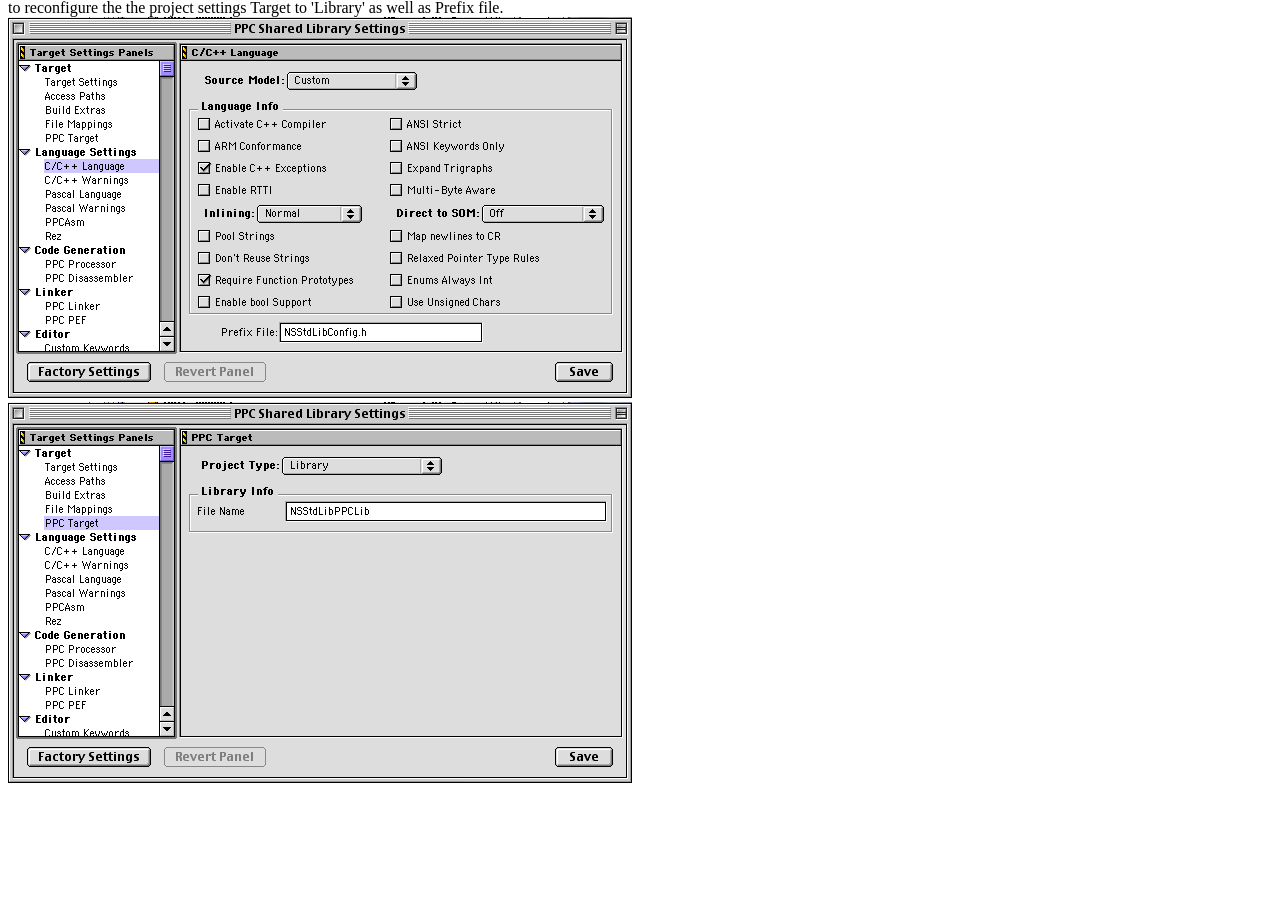
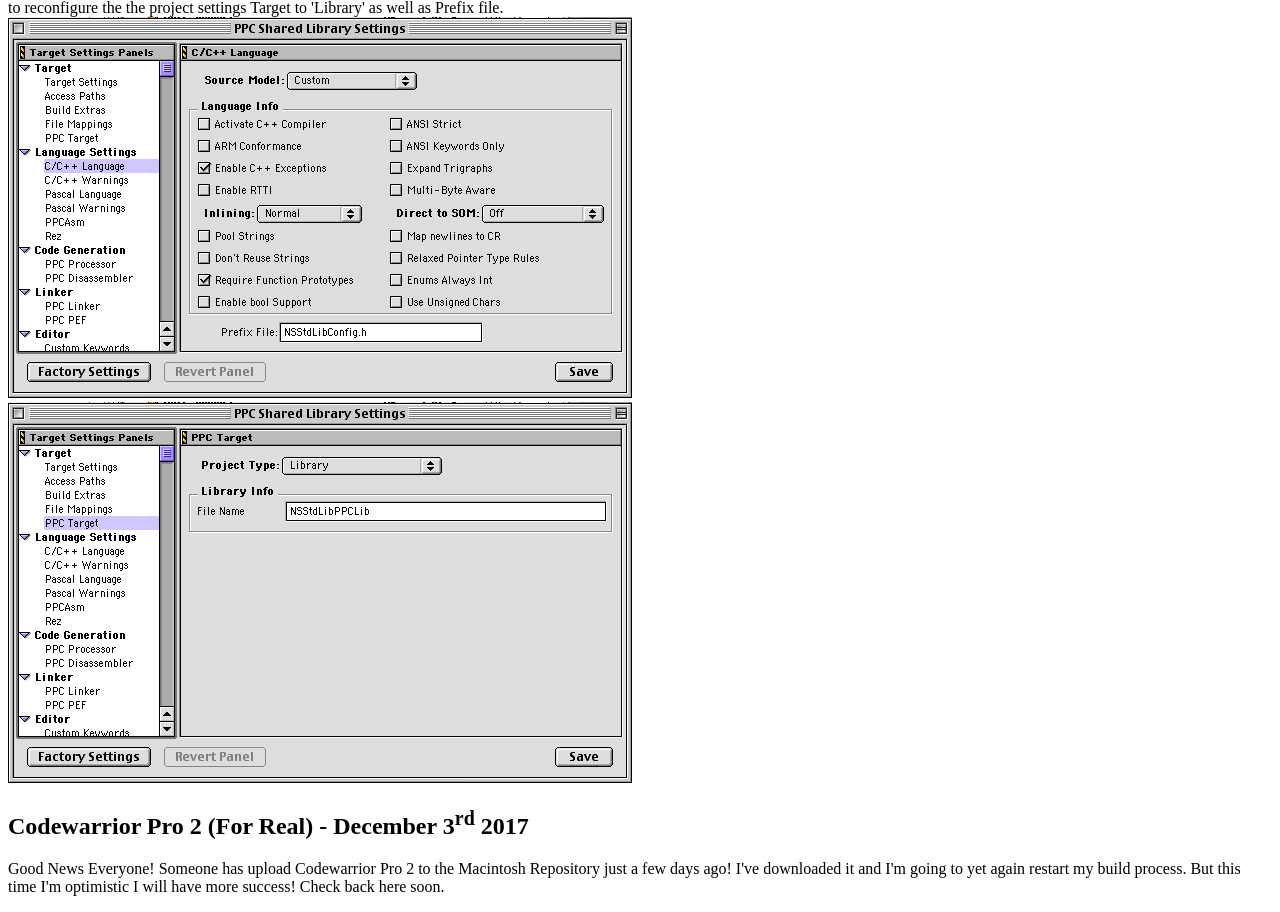
Before and after one commit to acolchagoff/denodster.github.io, a plain HTML site: page netscape/index.html in a window 1280 px wide. Shown: the part 4746-5658 px from the top of the page. Before the commit the page ends 5549 px from the top, so only its background shows below. Drawn offline with Linux system fonts and the light colour scheme.

Commit message:
Update on Codewarrior 2

```diff
--- a/netscape/index.html
+++ b/netscape/index.html
@@ -149,5 +149,7 @@
 		<p>Well this attempt went nowhere fast...<br /><img src="cw_version.gif" /></p>
 		<p>Progress! I copied the IDE executable from Codewarrior 3, so that I'm not useing Codewarrior IDE 3.0 with the Codewarrior Pro 1 libraries, so far I'm finding that the libraries that shipped with Codewarrior Pro 1 are more compatible with the netscape source than the libraries that shipped with codewarrior Pro 3. If only I had a copy of Codewarrior Pro 2 this would probably be a lot easier...</p>
 		<p>I've discovered that things work well if I do two things. The codewarrior project files have lost their configuration when being opened by Codewarrior Pro 3. The first thing that fixes many issues is to reconfigure the the project settings Target to 'Library' as well as Prefix file.<br /><img src="settings1.gif" /><br /><img src="settings2.gif" /></p>
+		<h2>Codewarrior Pro 2 (For Real) - December 3<sup>rd</sup> 2017</h2>
+		<p> Good News Everyone! Someone has upload Codewarrior Pro 2 to the Macintosh Repository just a few days ago! I've downloaded it and I'm going to yet again restart my build process. But this time I'm optimistic I will have more success! Check back here soon.</p>
 	</body>
 </html>
```
